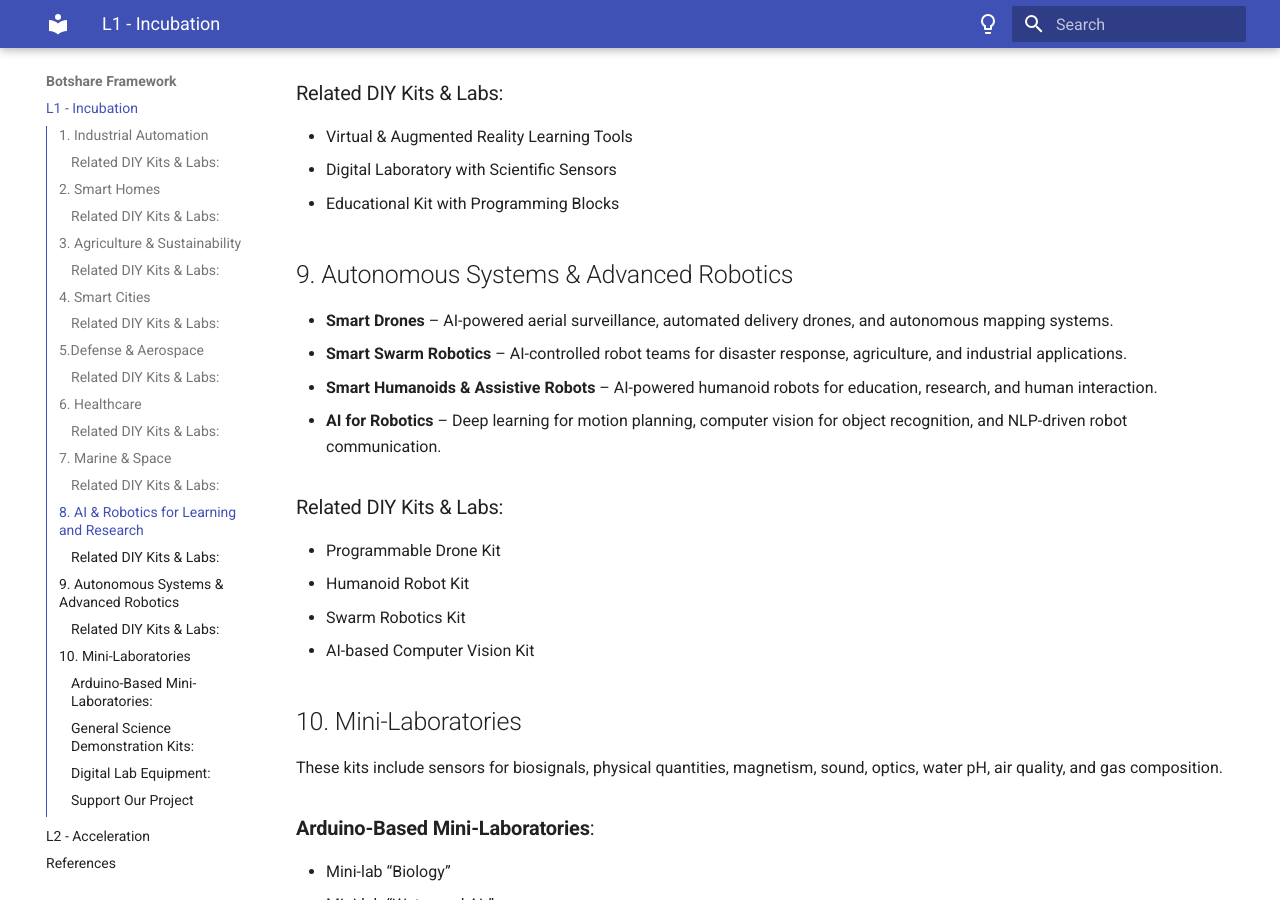
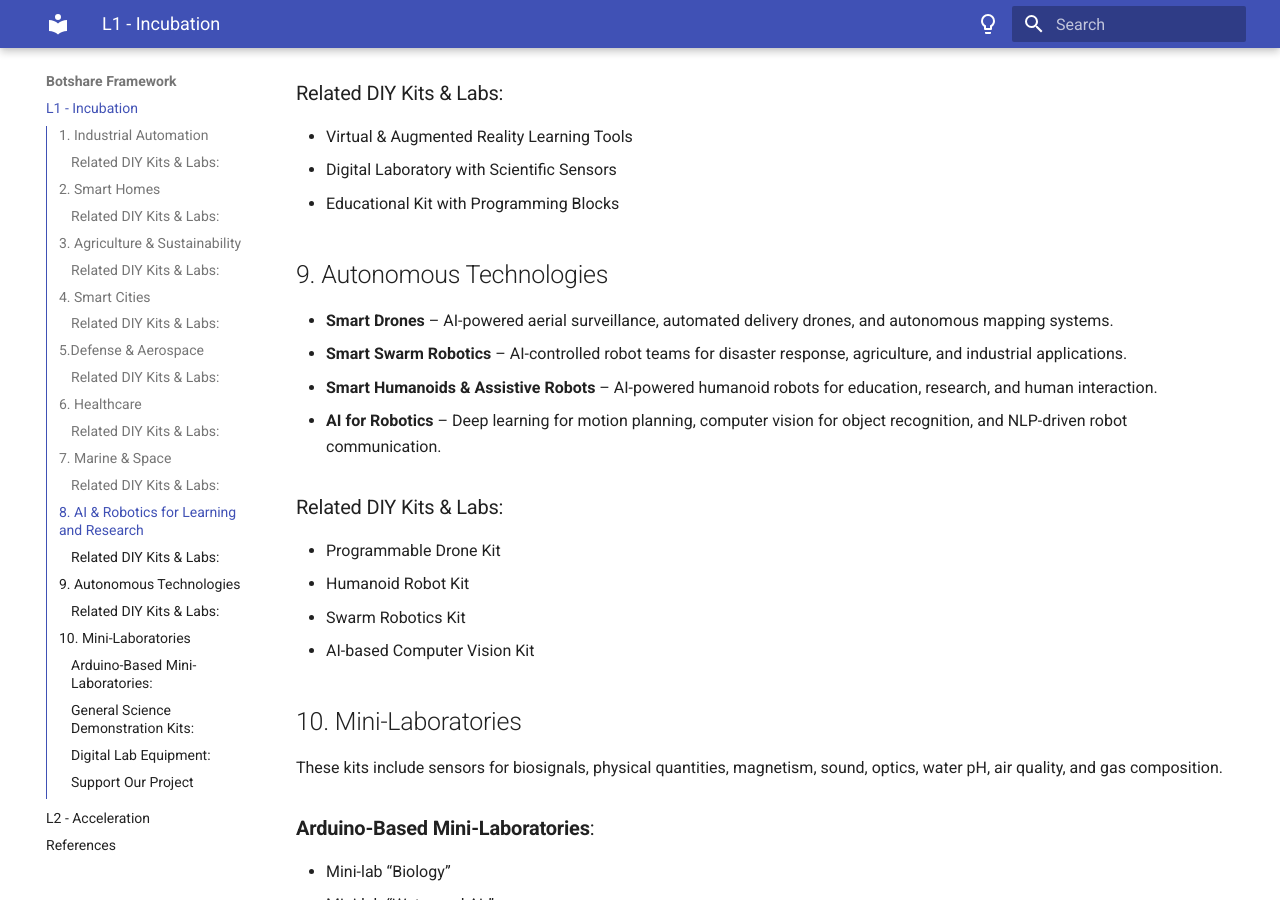
Before and after one commit to BotshareAI/Botshare_book, an MkDocs documentation site: the page built from docs/L1_Incubation.md, in a window 1280 px wide and 900 px high, scrolled down 3337 px. Built offline with MkDocs 1.6.1 and Material for MkDocs 9.7.7, drawn with Linux system fonts in a browser that asks for light colours.

Commit message:
Update L1_Incubation.md

```diff
--- a/docs/L1_Incubation.md
+++ b/docs/L1_Incubation.md
@@ -92,7 +92,7 @@ Projects include **AI-driven robots, smart home assistants, industrial automatio
 - Digital Laboratory with Scientific Sensors
 - Educational Kit with Programming Blocks
 
-## 9. Autonomous Systems & Advanced Robotics
+## 9. Autonomous Technologies
 - **Smart Drones** – AI-powered aerial surveillance, automated delivery drones, and autonomous mapping systems.
 - **Smart Swarm Robotics** – AI-controlled robot teams for disaster response, agriculture, and industrial applications.
 - **Smart Humanoids & Assistive Robots** – AI-powered humanoid robots for education, research, and human interaction.
```
